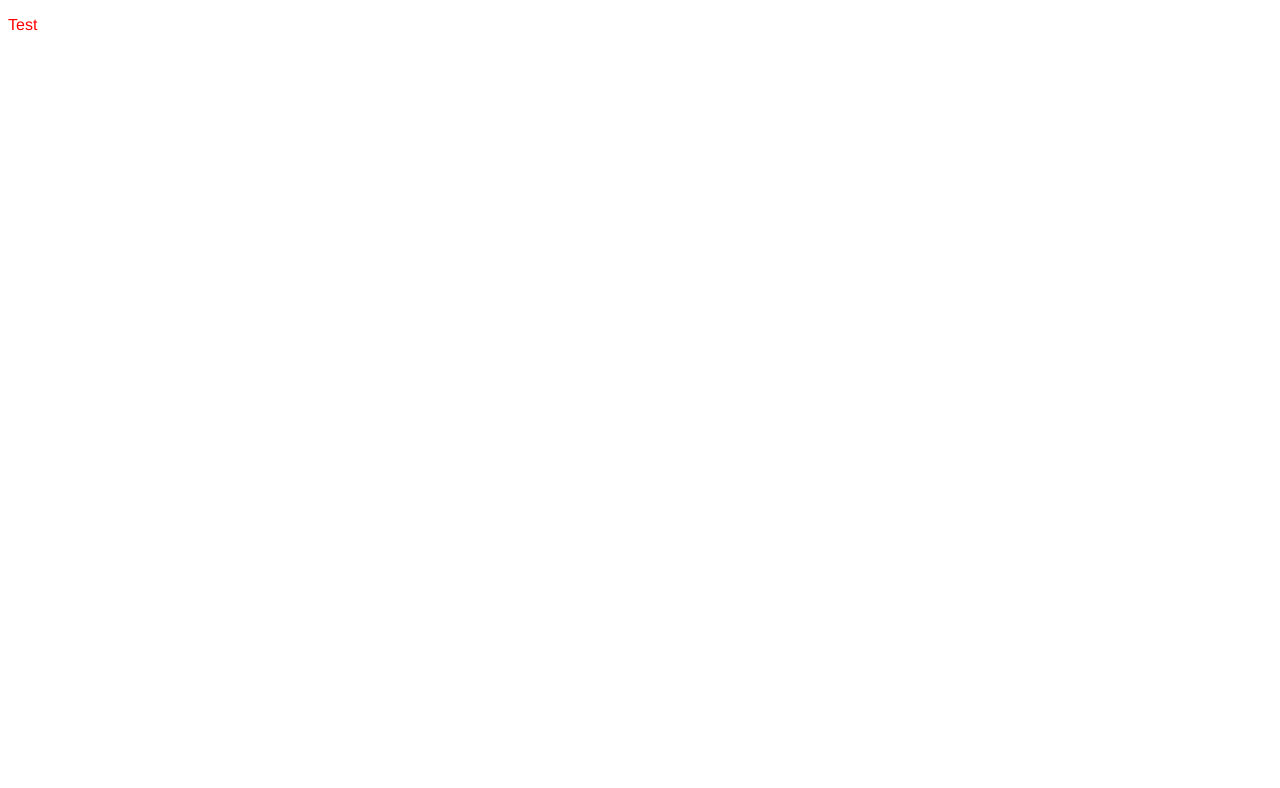
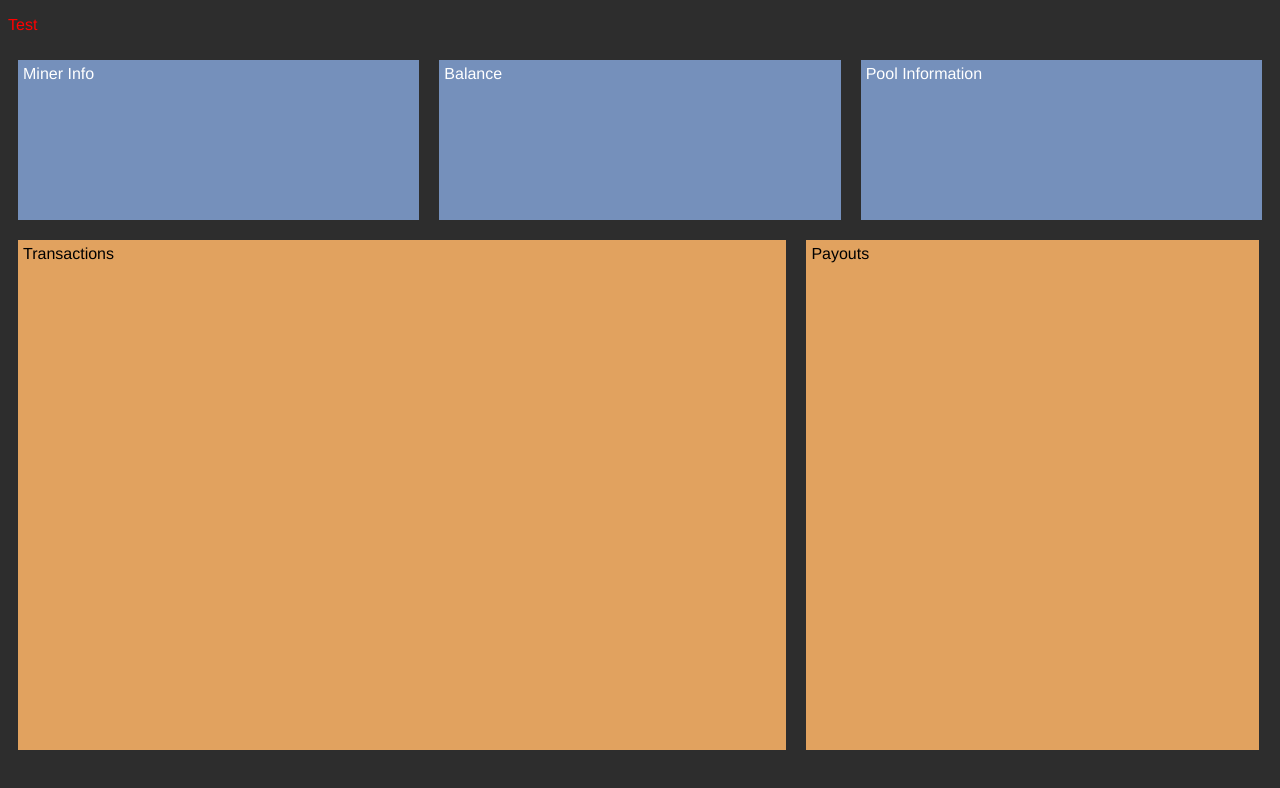
Before and after one commit to MisterSyntax/minerStat, a React app: page / in a window 1280 px wide. Built offline with nearby package versions, Linux system fonts and the light colour scheme; some packages are replaced by stand-ins of ours.

Commit message:
WIP, but have css and a few other components added

```diff
--- a/src/App/App.js
+++ b/src/App/App.js
@@ -1,6 +1,6 @@
 import React from 'react';
 import styles from './App.css';
-// import Home from './Home/Home';
+import Home from './Home/Home';
 
 const App = () => {
     console.log('sy', styles);
@@ -8,6 +8,7 @@ const App = () => {
     return (
         <div id="app">
             <p className={styles.tester}> Test </p>
+            <Home />
         </div>
     );
 };
--- a/src/App/Home/actions.js
+++ b/src/App/Home/actions.js
@@ -12,4 +12,4 @@ export const loadPaymentsSuccess = () => ({
 
 export const loadPaymentsFail = () => ({
     type: LOAD_PAYMENTS_FAIL
-})
+});
--- /dev/null
+++ b/src/App/WorkerStats/WorkerStats.css
@@ -0,0 +1,46 @@
+/**Import global variables using import**/
+@import url('../../cssGlobals/colors.css');
+
+/**use global variables like below**/
+body{
+    color: var(--primary-color);
+    font-family: "Helvetica";
+    background: var(--primary-background)
+}
+
+.minerStatsTop {
+    display: flex;
+    flex-direction: row;
+}
+
+.minerStatsBottom {
+    display: flex;
+    flex-direction: row;
+}
+
+.minerInfo {
+    color: var(--header-color);
+    background-color: var(--blue-background);
+    height: 150px;
+    width: 33%;
+    margin: 10px;
+    padding: 5px;
+}
+
+.transactions {
+    width: 60%;
+    margin: 10px;
+    background-color: var(--orange-background);
+    height: 500px;
+    color: var(--black-color);
+    padding: 5px;
+}
+
+.payouts {
+    width: 35%;
+    margin: 10px;
+    background-color: var(--orange-background);
+    height: 500px;
+    color: var(--black-color);
+    padding: 5px;
+}
--- a/src/App/WorkerStats/WorkerStats.js
+++ b/src/App/WorkerStats/WorkerStats.js
@@ -1,28 +1,29 @@
 import React from 'react';
-import { workerStats } from '../../../test/workerStats'
+import styles from './WorkerStats.css';
 
 export const WorkerStats = () => {
-    const { mature, immature, totalHash, totalShares, paid } = workerStats
-    const miner = workerStats.miner.split('=')
     return (
         <div>
-            <div>
-                Miner: {miner[1]}
+            <div className={styles.minerStatsTop}>
+            {/* these will probably be components with props passed in or something */}
+                <div className={styles.minerInfo}>
+                    Miner Info
+                </div>
+                <div className={styles.minerInfo}>
+                    Balance
+                </div>
+                <div className={styles.minerInfo}>
+                    Pool Information
+                </div>
             </div>
-            <div>
-                Total Hash: {totalHash}
-            </div>
-            <div>
-                Total Shares: {totalShares}
-            </div>
-            <div>
-                Mature: {mature}
-            </div>
-            <div>
-                Immature: {immature}
-            </div>
-            <div>
-                Total Paid: {paid}
+            <div className={styles.minerStatsBottom}>
+                <div className={styles.transactions}>
+                    Transactions
+                </div>
+                <div className={styles.payouts}>
+                    Payouts
+                </div>
             </div>
         </div>
-)};
+    );
+};
--- /dev/null
+++ b/src/App/WorkerStats/actions.js
@@ -0,0 +1,5 @@
+export const LOAD_WORKER= 'LOAD_WORKER';
+
+export const loadPayments = () => ({
+    type: LOAD_WORKER
+});
--- a/src/App/apiData.js
+++ b/src/App/apiData.js
@@ -1,5 +1,5 @@
 import { combineReducers } from 'redux';
-import { minerDataReducer } from './Home/apiData'
+import { minerDataReducer } from './Home/apiData';
 
 export default combineReducers({
     minerDataReducer
--- a/src/App/viewState.js
+++ b/src/App/viewState.js
@@ -1,5 +1,5 @@
 import { combineReducers } from 'redux';
-import { minerDataReducer } from './Home/apiData'
+import { minerDataReducer } from './Home/apiData';
 
 export default combineReducers({
     minerDataReducer,
--- a/src/cssGlobals/colors.css
+++ b/src/cssGlobals/colors.css
@@ -2,4 +2,9 @@
 :root {
   /**also used for flyouts**/
   --primary-color: #D99006;
+  --primary-background: #2D2D2D;
+  --header-color: #FFFFFF;
+  --blue-background: #7590BB;
+  --orange-background: #E1A25F;
+  --black-color: #000000;
 }
```
Also changed, not shown: src/App/MinerInfo/MinerInfo.js (added, +11 -0 lines), test/workerStats.js (+11 -11 lines), .eslintrc.json, src/App/MinerInfo/MinerInfo.css (added).
